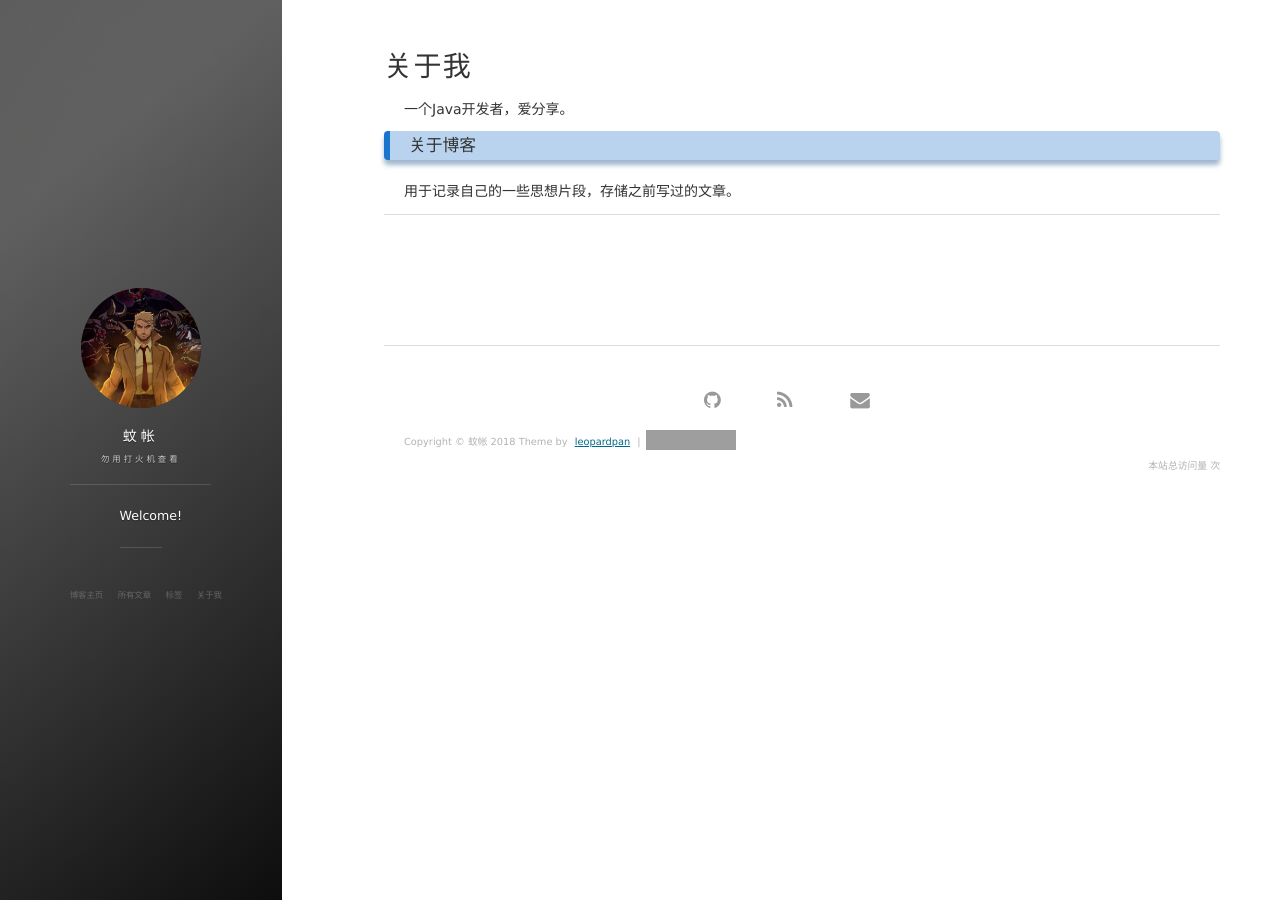
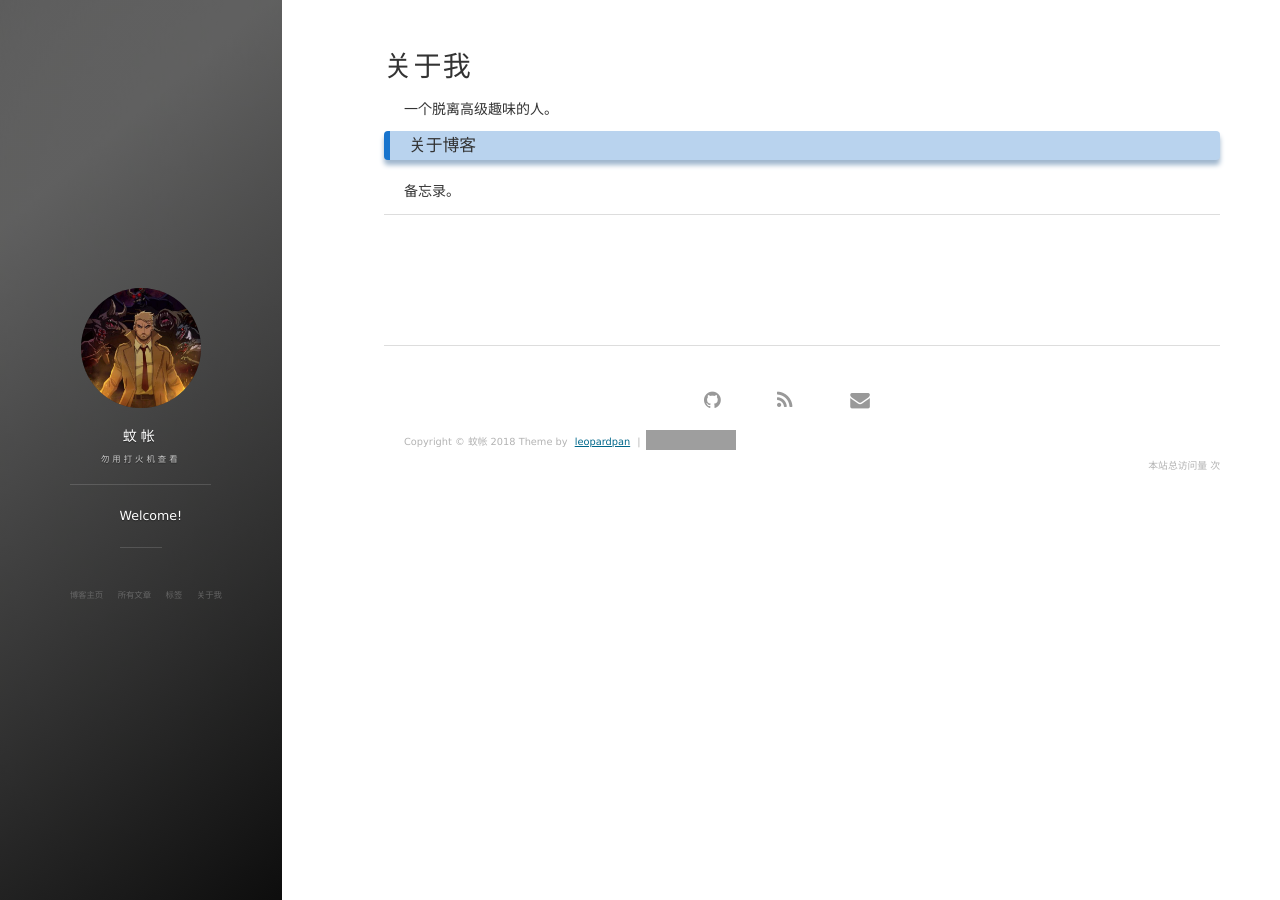
Before and after one commit to NevilleYeung/NevilleYeung.github.io, a Jekyll site: the page built from about.md, in a window 1280 px wide. Built offline with Jekyll 4.4.1, drawn with Linux system fonts in a browser that asks for light colours; nearby versions of some CDN libraries; comment, search, counter and statistics services are not loaded; grey boxes are pictures that could not be loaded.

Commit message:
更新说明

```diff
--- a/about.md
+++ b/about.md
@@ -3,14 +3,14 @@ layout: page
 title: 关于我
 ---
 
-一个Java开发者，爱分享。
+一个脱离高级趣味的人。
 <p>
 
 <h3> 关于博客 </h3>
 
 <p>
 
-用于记录自己的一些思想片段，存储之前写过的文章。
+备忘录。
 
 <p>
 
```
